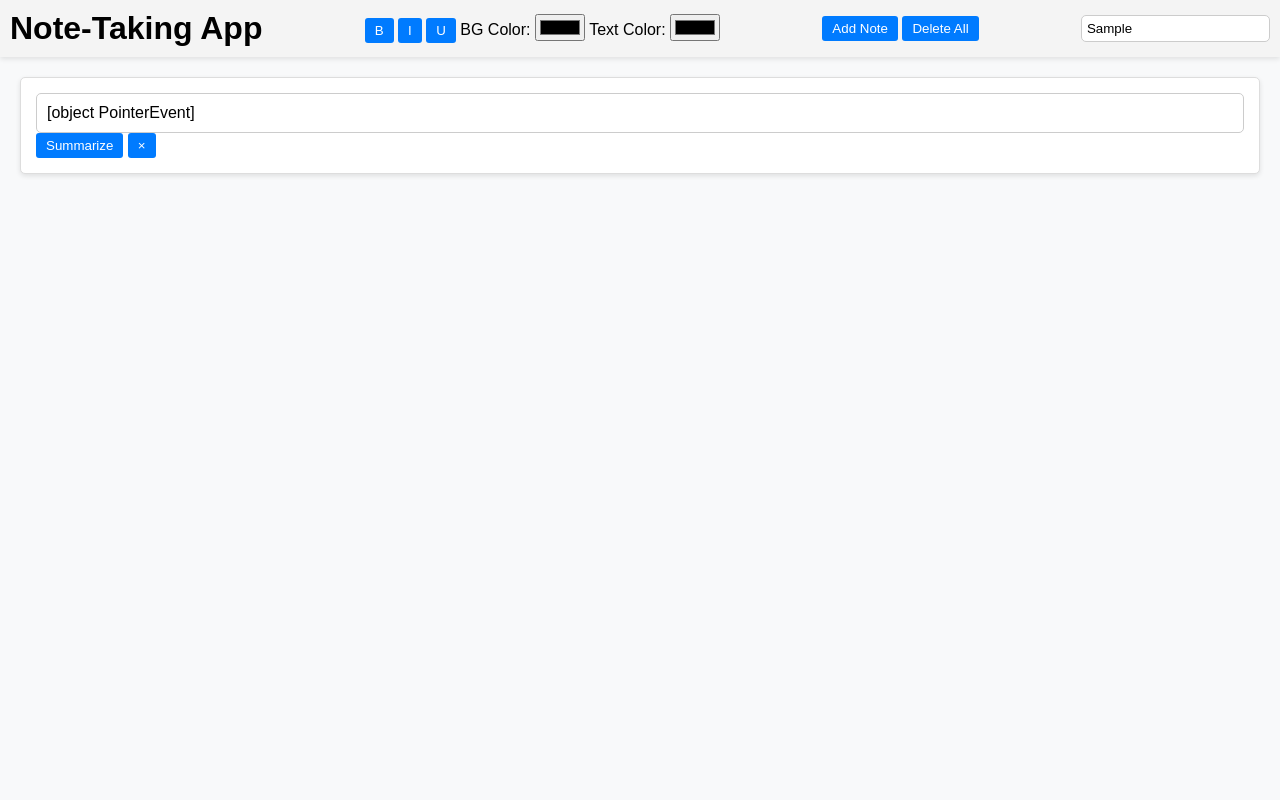
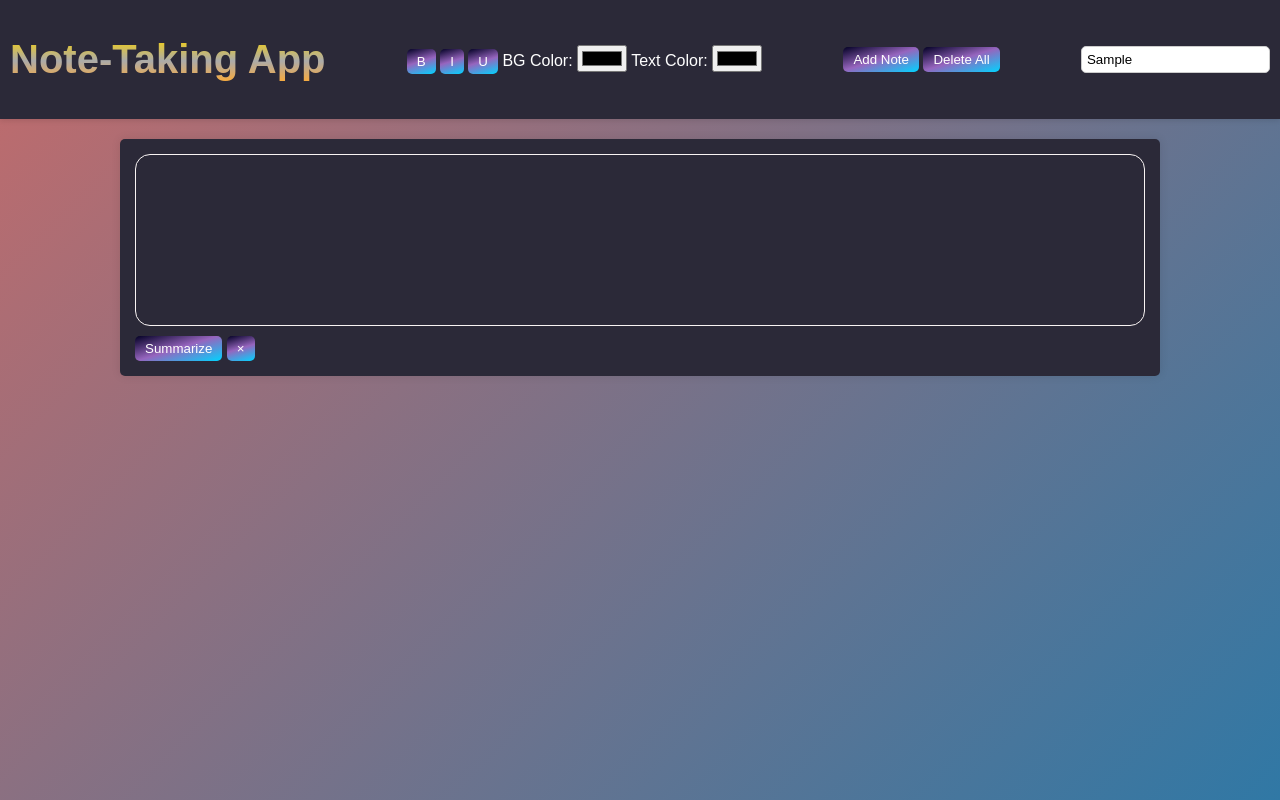
Before and after one commit to Pratimadiwan/NoteTaker, a plain HTML site: page index.html in a window 1280 px wide. Both pictures are taken after typing "Sample" into the empty fields and a click on the button "Add Note". Drawn offline with Linux system fonts and the light colour scheme.

Commit message:
feat: add some css and modified js and little bit css

```diff
--- a/index.html
+++ b/index.html
@@ -11,15 +11,15 @@
         <h1>Note-Taking App</h1>
         <div>
             <!-- Bold, Italic, Underline Buttons -->
-            <button id="global-bold-btn">B</button>
+            <button id="global-bold-btn" >B</button>
             <button id="global-italic-btn">I</button>
             <button id="global-underline-btn">U</button>
 
             <!-- Background Color & Text Color Inputs -->
-            <label>
+            <label style="color:white">
                 BG Color: <input type="color" id="global-bg-color" />
             </label>
-            <label>
+            <label  style="color:white">
                 Text Color: <input type="color" id="global-text-color" />
             </label>
         </div>
--- a/script.js
+++ b/script.js
@@ -3,7 +3,6 @@ const addNoteBtn = document.getElementById('add-note-btn');
 const deleteAllBtn = document.getElementById('delete-all-btn');
 const notesContainer = document.getElementById('notes-container');
 const searchBar = document.getElementById('search-bar');
-const themeIcon = document.getElementById('theme-icon');
 const globalBgColor = document.getElementById('global-bg-color');
 const globalTextColor = document.getElementById('global-text-color');
 const globalBoldBtn = document.getElementById('global-bold-btn');
@@ -34,15 +33,15 @@ function initializeApp() {
 
 
 // Create a new note
-function createNote(content = '', bgColor = '#ffffff', textColor = '#000000') {
+function createNote(content = '', bgColor = 'white', textColor = 'white') {
     const note = document.createElement('div');
-    note.classList.add('note', 'p-4', 'rounded', 'shadow-lg', 'relative', 'border', 'border-gray-300');
-    note.style.backgroundColor = bgColor;
+    note.classList.add('note');
+    // note.style.backgroundColor = bgColor;
 
     note.innerHTML = `
-        <div contenteditable="true" class="note-content mb-4" style="color: ${textColor};">${content}</div>
-        <button class="summarize-btn px-2 py-1 bg-blue-200 rounded">Summarize</button>
-        <button class="delete-btn absolute top-2 right-2 text-gray-500 hover:text-red-500">&times;</button>
+        <div contenteditable="true" class="note-content"></div>
+        <button class="summarize-btn">Summarize</button>
+        <button class="delete-btn">&times;</button>
     `;
 
     const noteContent = note.querySelector('.note-content');
--- a/styles.css
+++ b/styles.css
@@ -1,56 +1,62 @@
-/* General body styling */
 body {
   font-family: Arial, sans-serif;
   margin: 0;
-  background-color: #f8f9fa;
+  background: #C36B6B;
+  background: linear-gradient(135deg, #C36B6B, #3078A5);
+  background-attachment: fixed;
 }
 
 /* Header styling */
 header {
-  background-color: #f4f4f4;
+  background: rgb(43, 41, 56);
   padding: 10px;
   display: flex;
   justify-content: space-between;
   align-items: center;
   box-shadow: 0 2px 5px rgba(0, 0, 0, 0.1);
 }
-
-header h1 {
-  margin: 0;
+h1{
+  font-size: 40px;
+  background: rgb(250,171,60);
+background: linear-gradient(0deg, rgba(250,171,60,1) 0%, rgba(247,247,237,0.6306897759103641) 47%, rgba(242,206,19,1) 96%, rgba(110,219,210,0.42620798319327735) 100%, rgba(110,219,199,0.42620798319327735) 123%);
+  -webkit-background-clip: text;
+  -webkit-text-fill-color: transparent;
 }
-
 /* Notes container */
 #notes-container {
   padding: 20px;
   display: grid;
-  grid-template-columns: repeat(auto-fit, minmax(250px, 1fr));
-  gap: 20px;
-  overflow-y: auto;
+  grid-template-columns: repeat(auto-fit, minmax(300px, 1fr));
+
+  gap: 40px;
+  margin-left: 100px;
+  margin-right: 100px;
 }
 
 /* Individual note */
 .note {
-  background-color: #fff;
-  border: 1px solid #ddd;
+  color: white;
   border-radius: 5px;
   padding: 15px;
-  box-shadow: 0 2px 5px rgba(0, 0, 0, 0.1);
+  box-shadow: 0 2px 5px rgba(236, 227, 227, 0.1);
   position: relative;
+  background: rgb(43, 41, 56);
+  box-shadow: 0 0 10px 0 rgba(17, 14, 14, 0.1);
 }
 
-/* Selected note */
-.note.selected {
-  border: 2px solid #007bff;
+::-webkit-scrollbar {
+  display: none;
 }
 
 /* Note content */
 .note-content {
-  max-height: 150px;
+  height: 150px;
   overflow-y: auto;
   outline: none;
   padding: 10px;
-  border: 1px solid #ccc;
-  border-radius: 5px;
+  border: 1px solid #f8f3f3;
+  border-radius: 15px;
+  margin-bottom: 10px;
 }
 
 /* Buttons styling */
@@ -58,16 +64,12 @@ button {
   padding: 5px 10px;
   cursor: pointer;
   border: none;
-  background-color: #007bff;
-  color: white;
-  border-radius: 3px;
+  background: rgb(2, 0, 36);
+  background: linear-gradient(163deg, rgba(2, 0, 36, 1) 0%, rgba(150, 101, 190, 1) 49%, rgba(0, 212, 255, 1) 100%);
+  color:white;
+  border-radius: 5px;
 }
 
-button:hover {
-  background-color: #0056b3;
-}
-
-/* Text Input for search */
 #search-bar {
   padding: 5px;
   border: 1px solid #ccc;
```
